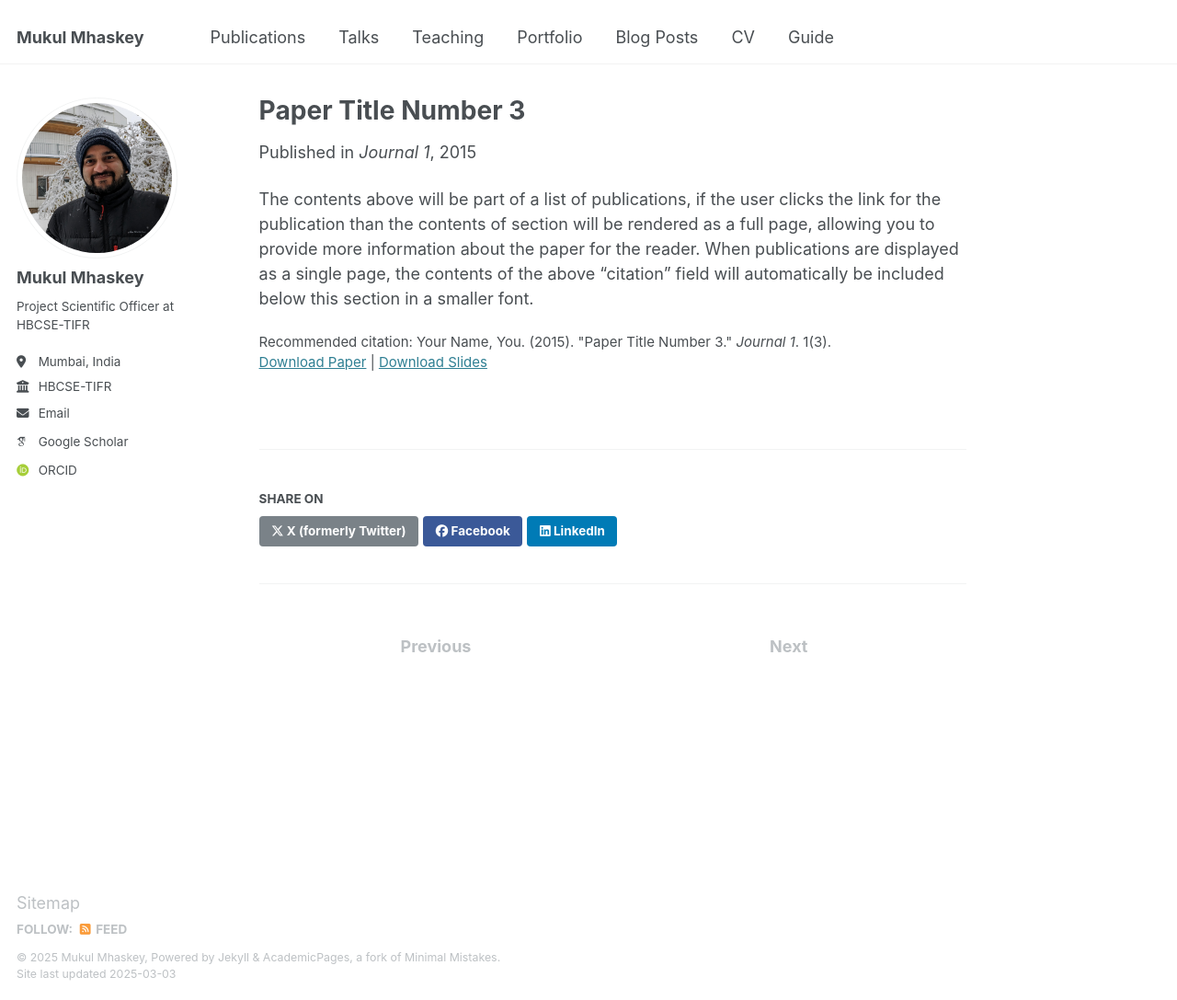
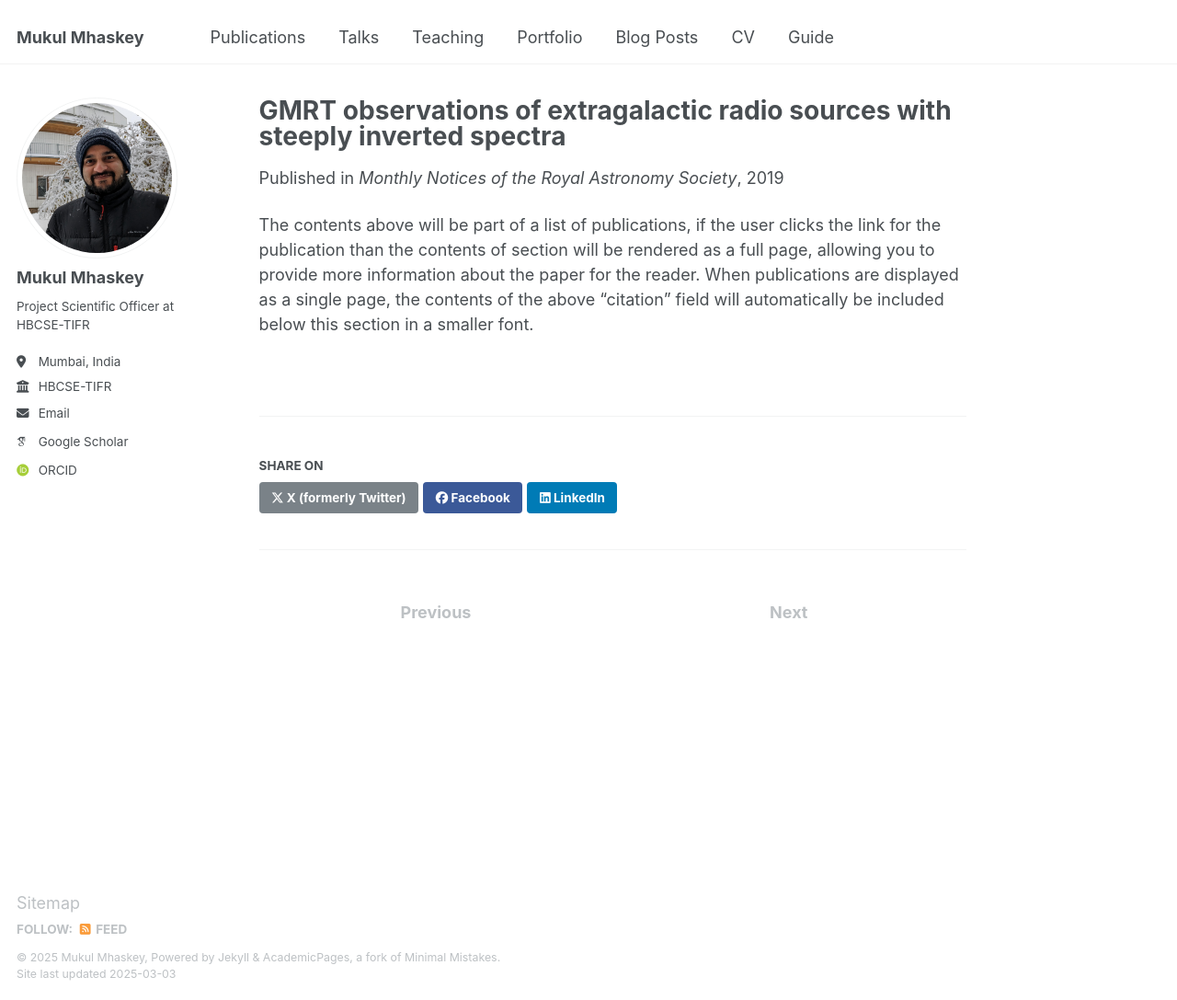
Before and after one commit to mukulmhaskey/mukulmhaskey.github.io, a Jekyll site: the page built from _publications/2015-10-01-paper-title-number-3.md, in a window 1280 px wide and 1087 px high. Shown: the whole window at 92% size. Built offline with Jekyll 4.4.1, drawn with Linux system fonts in a browser that asks for light colours; some web fonts are replaced.

Commit message:
Update 2015-10-01-paper-title-number-3.md

```diff
--- a/_publications/2015-10-01-paper-title-number-3.md
+++ b/_publications/2015-10-01-paper-title-number-3.md
@@ -1,14 +1,14 @@
 ---
-title: "Paper Title Number 3"
+title: "GMRT observations of extragalactic radio sources with steeply inverted spectra"
 collection: publications
 category: manuscripts
 permalink: /publication/2015-10-01-paper-title-number-3
 excerpt: 'This paper is about the number 3. The number 4 is left for future work.'
-date: 2015-10-01
-venue: 'Journal 1'
-slidesurl: 'http://academicpages.github.io/files/slides3.pdf'
-paperurl: 'http://academicpages.github.io/files/paper3.pdf'
-citation: 'Your Name, You. (2015). &quot;Paper Title Number 3.&quot; <i>Journal 1</i>. 1(3).'
+date: 2019-05-01
+venue: 'Monthly Notices of the Royal Astronomy Society'
+#slidesurl: 'http://academicpages.github.io/files/slides3.pdf'
+paperurl: 'GMRT observations of extragalactic radio sources with steeply inverted spectra'
+#citation: 'Your Name, You. (2015). &quot;Paper Title Number 3.&quot; <i>Journal 1</i>. 1(3).'
 ---
 
 The contents above will be part of a list of publications, if the user clicks the link for the publication than the contents of section will be rendered as a full page, allowing you to provide more information about the paper for the reader. When publications are displayed as a single page, the contents of the above "citation" field will automatically be included below this section in a smaller font.
```
